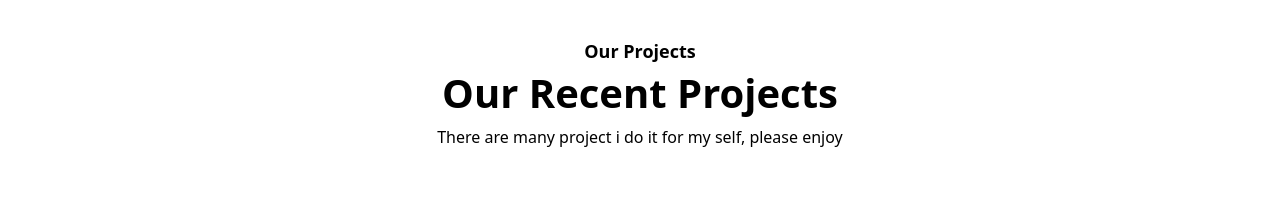
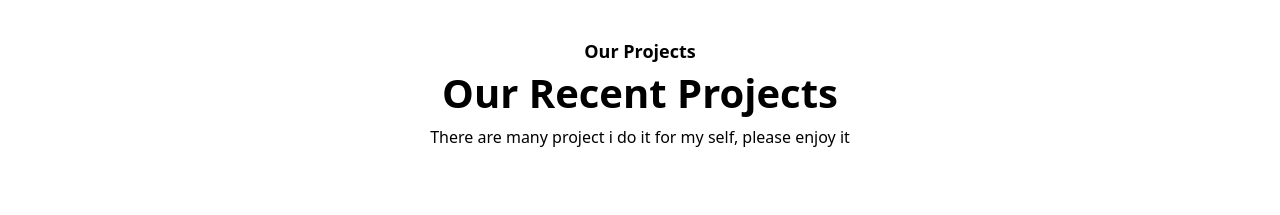
Before and after one commit to Derkaoui05/my_portfolio, a React (Vite) app: page / in a window 1280 px wide. Shown: the part 1860-2075 px from the top of the page. Built offline with nearby package versions, Linux system fonts and the light colour scheme; what tailgrids would draw is missing.

Commit message:
commit it

```diff
--- a/src/pages/Project.jsx
+++ b/src/pages/Project.jsx
@@ -20,7 +20,7 @@ function Project() {
                 </h2>
                 <p className="text-body-color text-base dark:text-dark-6">
                   There are many project i do it for my self,
-                  please enjoy
+                  please enjoy it
                 </p>
               </div>
             </div>
```
